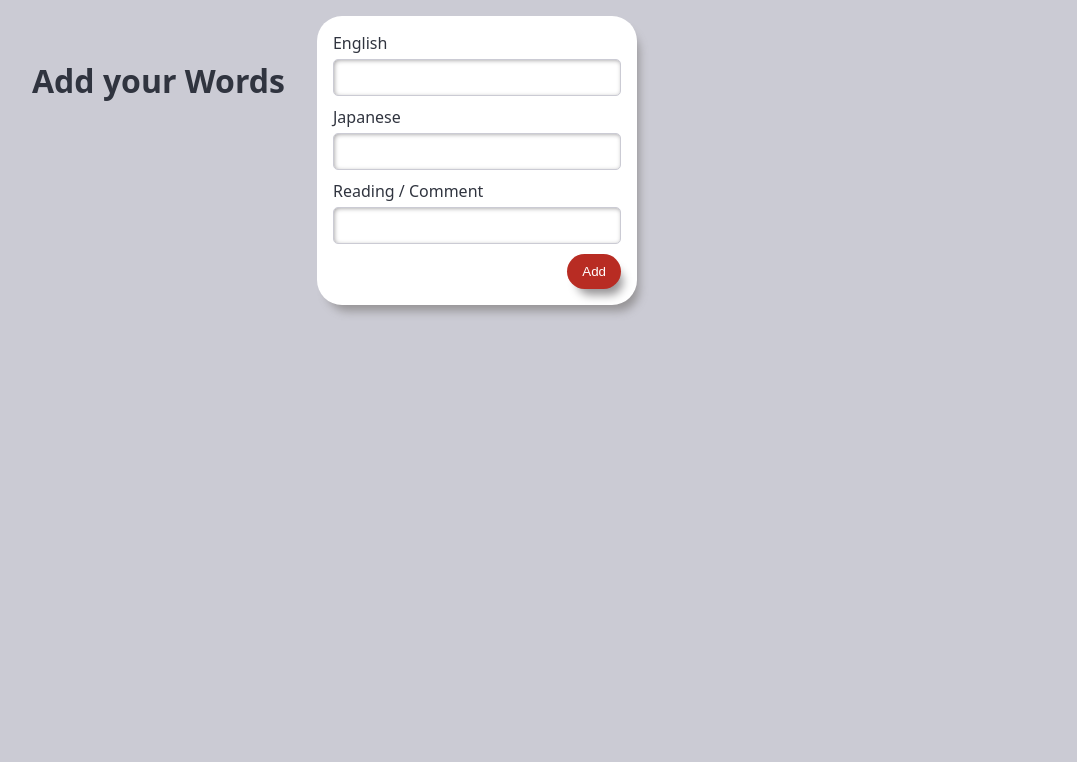
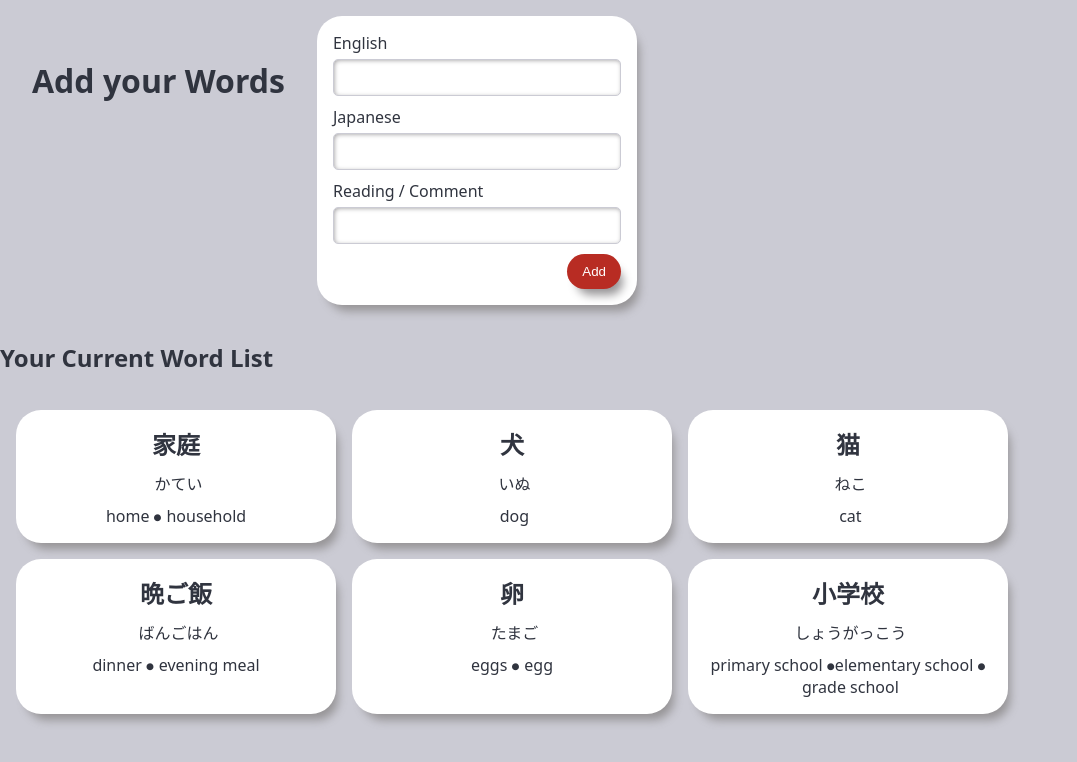
Before and after one commit to JudithRe/capstone-flashcard-dictionary, a Next.js app: page /add in a window 1280 px wide. Shown: the top 762 px of the page, without its empty margins (0-1077 px from the left). Built offline with nearby package versions, Linux system fonts and the light colour scheme.

Commit message:
create handleAddEntry function for form functionality, add automatic conversion for Japanese input via wanakana

```diff
--- a/components/AddEntryForm/index.js
+++ b/components/AddEntryForm/index.js
@@ -2,19 +2,43 @@ import { styled } from "styled-components";
 import { StyledCard } from "../StyledComponents/StyledCard";
 import { StyledSection } from "../StyledComponents/StyledSection";
 import Heading from "../PageHeading";
+import * as wanakana from "wanakana";
 
-function AddEntryForm() {
+function AddEntryForm({ handleAddEntry, createNewEntryList }) {
+  function handleFormSubmit(event) {
+    event.preventDefault();
+
+    const formData = new FormData(event.target);
+    const newEntry = Object.fromEntries(formData);
+
+    handleAddEntry({ newEntry });
+
+    event.target.reset();
+    event.target.enInput.focus();
+  }
+
   return (
     <StyledSection>
       <Heading id="add-form-title" PageTitle="Add your Words" />
       <StyledCard>
-        <StyledForm aria-labelledby="add-form-title">
+        <StyledForm
+          onSubmit={handleFormSubmit}
+          aria-labelledby="add-form-title"
+        >
           <label htmlFor="enInput">English</label>
           <input type="text" id="enInput" name="enInput" required />
           <label htmlFor="jpInput">Japanese</label>
-          <input type="text" id="jpInput" name="jpInput" required />
+          <input
+            onChange={(event) => {
+              event.target.value = wanakana.toKana(event.target.value); //To change input to JP Characters directly
+            }}
+            type="text"
+            id="jpInput"
+            name="jpInput"
+            required
+          />
           <label htmlFor="reading">Reading / Comment</label>
-          <input type="text" id="reading" name="reading" required />
+          <input type="text" id="reading" name="reading" />
           <StyledSubmitButton type="submit">Add</StyledSubmitButton>
         </StyledForm>
       </StyledCard>
--- a/components/EntriesContainer/index.js
+++ b/components/EntriesContainer/index.js
@@ -1,11 +1,12 @@
 import Entry from "../Entry";
-import { dummyData } from "@/pages/api/dummyData";
+
 import { StyledSection } from "../StyledComponents/StyledSection";
 
-function EntriesContainer() {
+function EntriesContainer({ wordList }) {
+  console.log("wordList ", wordList);
   return (
     <StyledSection>
-      {dummyData.map((entry) => {
+      {wordList.map((entry) => {
         return (
           <Entry
             key={entry.slug}
--- a/components/Entry/index.js
+++ b/components/Entry/index.js
@@ -6,7 +6,7 @@ function Entry({ JPDefinition, JPReading, ENDefinition }) {
     <StyledCard>
       <StyledJPDefinition>{JPDefinition}</StyledJPDefinition>
       <StyledUl>
-        <StyledDefinition>[{JPReading}]</StyledDefinition>
+        <StyledDefinition>{JPReading}</StyledDefinition>
       </StyledUl>
       <StyledUl>
         {ENDefinition.map((definition) => (
--- a/package.json
+++ b/package.json
@@ -15,7 +15,8 @@
     "next": "13.4.8",
     "react": "18.2.0",
     "react-dom": "18.2.0",
-    "styled-components": "^6.0.2"
+    "styled-components": "^6.0.2",
+    "wanakana": "^5.1.0"
   },
   "devDependencies": {
     "@svgr/webpack": "^8.0.1",
--- a/pages/_app.js
+++ b/pages/_app.js
@@ -1,10 +1,50 @@
+import { useState } from "react";
 import GlobalStyle from "../styles";
+import { dummyData } from "./api/dummyData";
 
 export default function App({ Component, pageProps }) {
+  const [wordList, setWordList] = useState(dummyData);
+
+  function handleAddEntry({ newEntry }) {
+    const { jpInput, reading, enInput } = newEntry;
+    setWordList([
+      {
+        isDictionaryEntry: false,
+        slug: jpInput,
+        japanese: [
+          {
+            word: jpInput,
+            reading: reading,
+          },
+        ],
+        senses: [
+          {
+            english_definitions: [enInput],
+          },
+        ],
+
+        study: {
+          lastReview: "new",
+          stage: 0,
+          interval: 0.5,
+          wrongAnswerCount: 0,
+          rightAnswerCount: 0,
+          ease: 2.5,
+          streak: 0,
+        },
+      },
+      ...wordList,
+    ]);
+  }
+
   return (
     <>
       <GlobalStyle />
-      <Component {...pageProps} />
+      <Component
+        wordList={wordList}
+        handleAddEntry={handleAddEntry}
+        {...pageProps}
+      />
     </>
   );
 }
--- a/pages/add/index.js
+++ b/pages/add/index.js
@@ -1,5 +1,12 @@
 import AddEntryForm from "@/components/AddEntryForm";
+import EntriesContainer from "@/components/EntriesContainer";
 
-export default function AddEntries() {
-  return <AddEntryForm />;
+export default function AddEntries({ handleAddEntry, wordList }) {
+  return (
+    <>
+      <AddEntryForm handleAddEntry={handleAddEntry} />
+      <h2>Your Current Word List</h2>
+      <EntriesContainer wordList={wordList} />
+    </>
+  );
 }
--- a/pages/words/index.js
+++ b/pages/words/index.js
@@ -1,11 +1,12 @@
 import EntriesContainer from "@/components/EntriesContainer";
 import Heading from "@/components/PageHeading";
 
-export default function WordList() {
+export default function WordList({ wordList }) {
+  console.log("/word ", wordList);
   return (
     <>
       <Heading PageTitle="Your Saved Words" />
-      <EntriesContainer />
+      <EntriesContainer wordList={wordList} />
     </>
   );
 }
```
Also changed, not shown: 1 other file (tests, documents, lock files or other folders).
